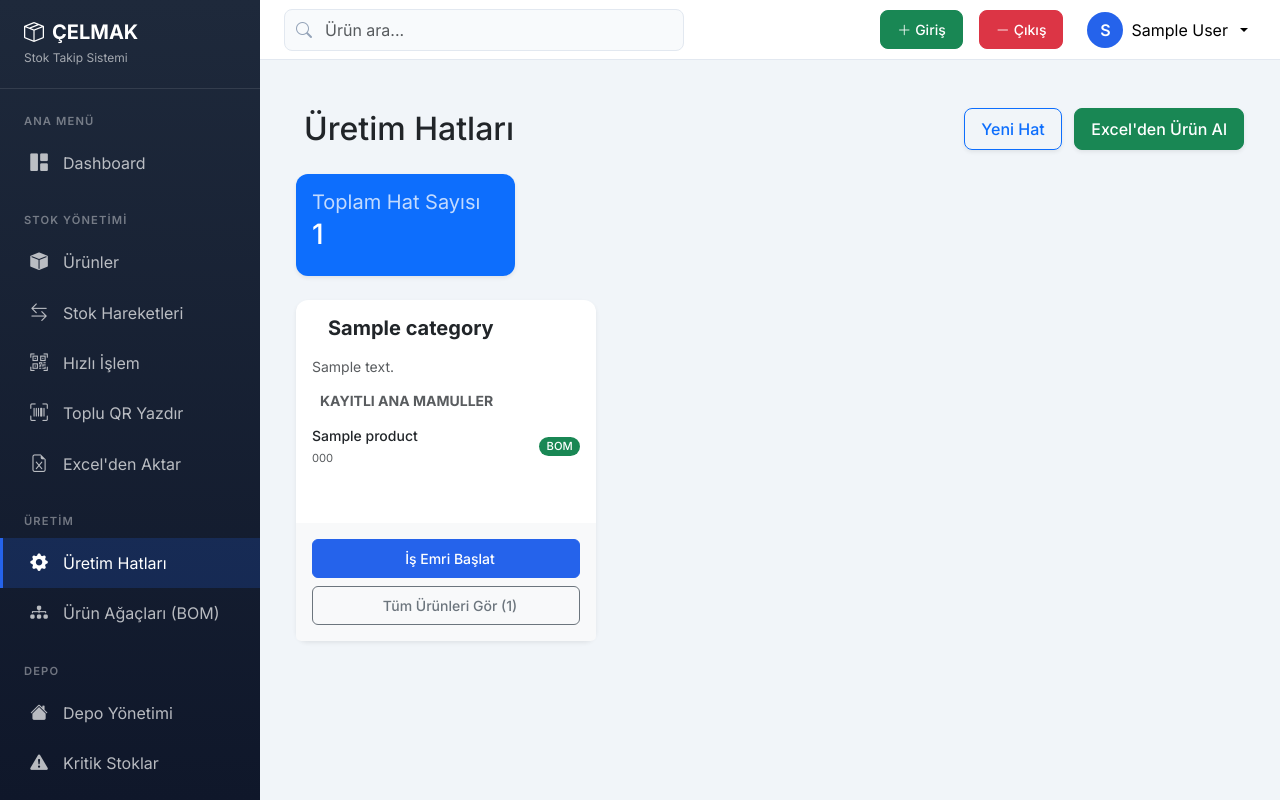
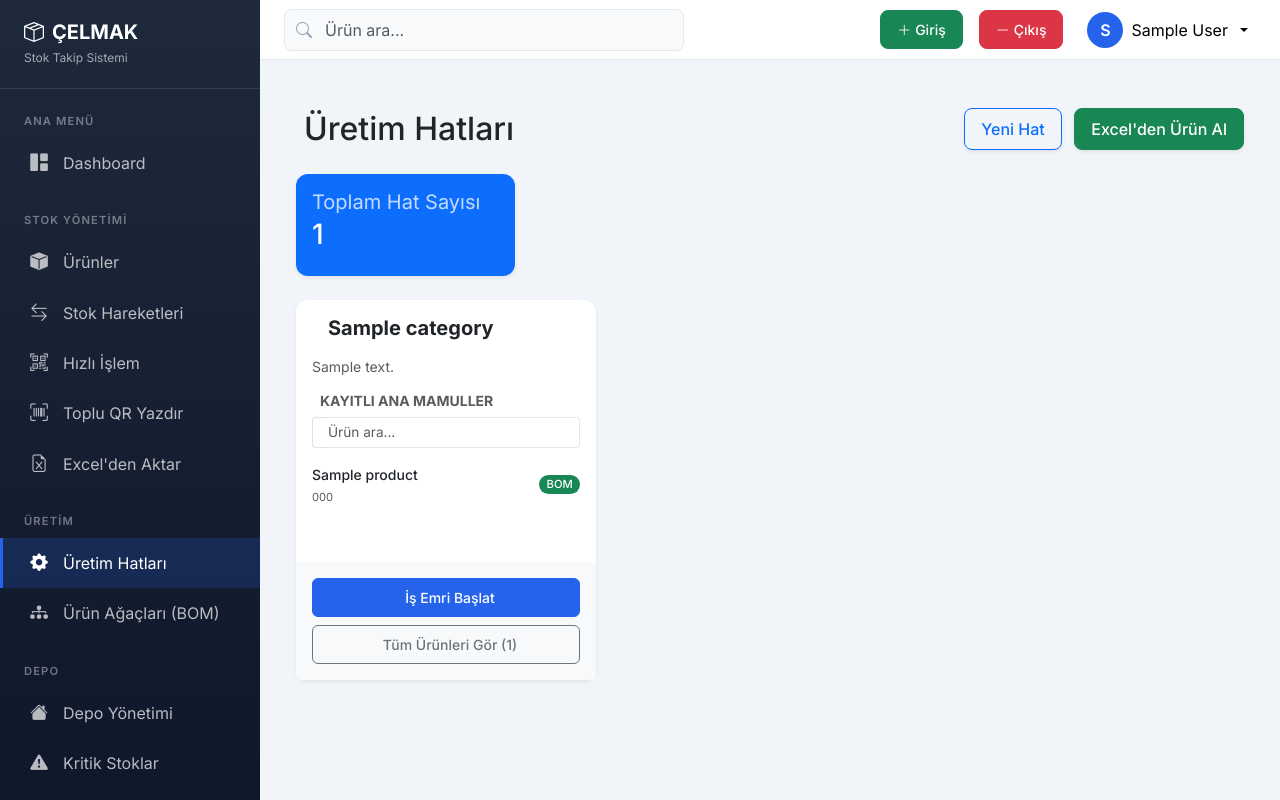
Before and after one commit to bcilak/celmakstok, a Flask app: page /production/ in a window 1280 px wide. Run offline with Flask 3, Linux system fonts and the light colour scheme; a user stored in the database is signed in; tables that the repository leaves empty hold one stand-in row (values such as "Sample post").

Commit message:
Üretim hatları sayfasına grup içi ürün arama özelliği eklendi

```diff
--- a/app/templates/production/index.html
+++ b/app/templates/production/index.html
@@ -54,6 +54,20 @@
                     <!-- We list the specific Finished Products assigned to this category -->
                     <h6 class="text-uppercase text-muted fw-bold mb-2 small"><i class="fas fa-box-open me-2"></i>Kayıtlı
                         Ana Mamuller</h6>
+
+                    <!-- Arama kutusu -->
+                    <div class="mb-2">
+                        <div class="input-group input-group-sm">
+                            <span class="input-group-text bg-white border-end-0">
+                                <i class="fas fa-search text-muted"></i>
+                            </span>
+                            <input type="text" class="form-control border-start-0 ps-0"
+                                   placeholder="Ürün ara..."
+                                   onkeyup="searchProducts(this)"
+                                   style="font-size: 0.85rem;">
+                        </div>
+                    </div>
+
                     <div class="product-list-container" style="max-height: 300px; overflow-y: auto;">
                         <div class="list-group list-group-flush mb-3">
                             {% set ns = namespace(found=0) %}
@@ -64,7 +78,8 @@
                                 class="list-group-item list-group-item-action d-flex justify-content-between align-items-center px-0 py-2 border-0">
                                 <div class="d-flex flex-column text-truncate" style="max-width: 80%;">
                                     <span class="text-dark fw-medium small mb-1">{{ product.name }}</span>
-                                    <span class="text-muted" style="font-size: 0.70rem;"><i class="fas fa-barcode"></i> {{
+                                    <span class="text-muted" style="font-size: 0.70rem;"><i class="fas fa-barcode"></i>
+                                        {{
                                         product.code }}</span>
                                 </div>
                                 <span class="badge bg-success rounded-pill ms-2" style="font-size: 0.70rem;">BOM</span>
@@ -73,7 +88,8 @@
                             {% endfor %}
 
                             {% if ns.found == 0 %}
-                            <div class="text-muted small py-2 fst-italic">Henüz bu hatta kayıtlı reçeteli mamul yok.</div>
+                            <div class="text-muted small py-2 fst-italic">Henüz bu hatta kayıtlı reçeteli mamul yok.
+                            </div>
                             {% endif %}
                         </div>
                     </div>
@@ -171,11 +187,21 @@
     .product-list-container.has-scroll::after {
         display: block;
     }
+
+    /* Arama kutusu stili */
+    .input-group .form-control:focus {
+        box-shadow: none;
+        border-color: #dee2e6;
+    }
+
+    .input-group-text {
+        border-color: #dee2e6;
+    }
 </style>
 
 <script>
     // Scroll olup olmadığını kontrol et ve fade effect ekle
-document.addEventListener('DOMContentLoaded', function() {
+    document.addEventListener('DOMContentLoaded', function () {
         const containers = document.querySelectorAll('.product-list-container');
         containers.forEach(container => {
             if (container.scrollHeight > container.clientHeight) {
@@ -183,6 +209,40 @@ document.addEventListener('DOMContentLoaded', function() {
             }
         });
     });
+
+    // Ürün arama fonksiyonu
+    function searchProducts(input) {
+        const searchText = input.value.toLowerCase().trim();
+        const card = input.closest('.category-card');
+        const productItems = card.querySelectorAll('.list-group-item');
+        const emptyMessage = card.querySelector('.fst-italic');
+        let visibleCount = 0;
+
+        productItems.forEach(item => {
+            const productName = item.querySelector('.text-dark')?.textContent.toLowerCase() || '';
+            const productCode = item.querySelector('.text-muted')?.textContent.toLowerCase() || '';
+
+            if (productName.includes(searchText) || productCode.includes(searchText)) {
+                item.style.display = '';
+                visibleCount++;
+            } else {
+                item.style.display = 'none';
+            }
+        });
+
+        // Eğer hiçbir sonuç yoksa mesaj göster
+        if (emptyMessage) {
+            if (visibleCount === 0 && searchText !== '') {
+                emptyMessage.textContent = 'Arama sonucu bulunamadı.';
+                emptyMessage.style.display = '';
+            } else if (visibleCount === 0 && searchText === '') {
+                emptyMessage.textContent = 'Henüz bu hatta kayıtlı reçeteli mamul yok.';
+                emptyMessage.style.display = '';
+            } else {
+                emptyMessage.style.display = 'none';
+            }
+        }
+    }
 </script>
 
 {% endblock %}
```
Lines whose indentation alone changed are shown as unchanged.
